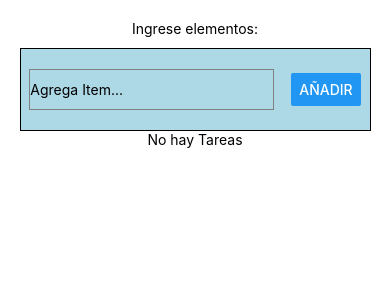
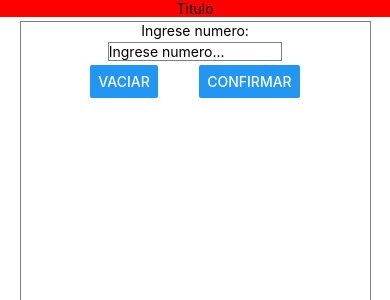
Before and after one commit to agustinfarinia1/curso-react-native, a React Native app: screen / in a window 390 px wide. Shown: the top 300 px of the page. Built offline with nearby package versions, Linux system fonts and the light colour scheme.

Commit message:
juego clase 3

```diff
--- a/App.js
+++ b/App.js
@@ -1,47 +1,35 @@
-import React, { useState } from "react";
-import { SafeAreaView, StyleSheet, Text, TextInput, View } from "react-native";
-import AddItem from "./Components/AddItem/AddItem";
-import ListItem from "./Components/ListItem/ListItem";
+import React from "react";
+import { StyleSheet, Text, View } from "react-native";
+import { SafeAreaProvider, SafeAreaView } from "react-native-safe-area-context";
+import Pantalla from "./src/Components/Pantalla/Pantalla";
+import Titulo from "./src/Components/Titulo/Titulo";
 
 export default function App() {
-    const [id, setId] = useState(0);
-    const [item, setItem] = useState("");
-    const [lista, setLista] = useState([]);
-
-    const agregarLista = () => {
-        agregarItem(item);
-    };
-
-    const agregarItem = (item) => {
-        setLista([
-            ...lista,
-            {
-                id: `${item}${id}`,
-                value: item,
-                state: false,
-            },
-        ]);
-        setId(id + 1);
-    };
-
-    const borrarItem = (idItem) => {
-        setLista(lista.filter((item) => item.id !== idItem));
-    };
-
     return (
-        <SafeAreaView style={styles.container}>
-            <Text>Ingrese elementos:</Text>
-            <AddItem setItem={setItem} agregarLista={agregarLista} />
-            <ListItem lista={lista} borrarItem={borrarItem} />
-        </SafeAreaView>
+        <SafeAreaProvider>
+            <SafeAreaView style={styles.container}>
+                <Titulo style={styles.titulo} />
+                <View style={styles.containerPantalla}>
+                    <Pantalla />
+                </View>
+            </SafeAreaView>
+        </SafeAreaProvider>
     );
 }
-
 const styles = StyleSheet.create({
     container: {
+        width: "100%",
         height: "100%",
-        flex: 1,
         alignItems: "center",
-        paddingTop: "5%",
+        backgroundColor: "red",
+    },
+    titulo: {
+        backgroundColor: "red",
+    },
+    containerPantalla: {
+        width: "100%",
+        height: "100%",
+        backgroundColor: "white",
+        alignItems: "center",
     },
 });
--- a/Components/AddItem/AddItem.js
+++ /dev/null
@@ -1,34 +0,0 @@
-import React from "react";
-import { Button, StyleSheet, TextInput, View } from "react-native";
-export default function AddItem(props) {
-    const { setItem, agregarLista } = props;
-    return (
-        <View style={styles.containerInput}>
-            <TextInput
-                placeholder="Agrega Item..."
-                onChangeText={(item) => setItem(item)}
-                style={styles.input}
-            />
-            <Button title="Añadir" onPress={() => agregarLista()} />
-        </View>
-    );
-}
-const styles = StyleSheet.create({
-    containerInput: {
-        backgroundColor: "lightblue",
-        flexDirection: "row",
-        width: "90%",
-        height: "10%",
-        marginTop: "3%",
-        justifyContent: "space-around",
-        alignItems: "center",
-        borderColor: "black",
-        borderWidth: 1,
-    },
-    input: {
-        borderColor: "grey",
-        borderWidth: 1,
-        width: "70%",
-        height: "50%",
-    },
-});
--- a/Components/ListItem/ListItem.js
+++ /dev/null
@@ -1,74 +0,0 @@
-import React, { useEffect, useState } from "react";
-import { FlatList, View, Text, Button, StyleSheet } from "react-native";
-
-export default function ListItem(props) {
-    const { lista, borrarItem } = props;
-    const [isRender, setIsRender] = useState(false);
-
-    const itemHecho = (item) => {
-        item.state = true;
-        setIsRender(!isRender);
-    };
-    return (
-        <>
-            {lista.length > 0 ? (
-                <FlatList
-                    style={styles.container}
-                    data={lista}
-                    renderItem={(data) => (
-                        <View style={styles.containerItem}>
-                            <Text
-                                style={
-                                    data.item.state
-                                        ? styles.itemHecho
-                                        : styles.item
-                                }
-                            >
-                                {data.item.value}
-                            </Text>
-                            <Button
-                                onPress={() => itemHecho(data.item)}
-                                title="H"
-                            />
-
-                            <Button
-                                onPress={() => borrarItem(data.item.id)}
-                                title="B"
-                            />
-                        </View>
-                    )}
-                    keyExtractor={(item) => item.id}
-                    extraData={isRender}
-                />
-            ) : (
-                <Text> No hay Tareas </Text>
-            )}
-        </>
-    );
-}
-
-const styles = StyleSheet.create({
-    container: {
-        width: "90%",
-        marginTop: "1%",
-        borderColor: "grey",
-        borderWidth: 1,
-    },
-    containerItem: {
-        width: "90%",
-        alignSelf: "center",
-        justifyContent: "space-between",
-        alignItems: "center",
-        flexDirection: "row",
-        marginVertical: "3%",
-        backgroundColor: "lightblue",
-    },
-    itemHecho: {
-        width: "80%",
-        textDecorationLine: "line-through",
-        color: "gray",
-    },
-    item: {
-        width: "80%",
-    },
-});
--- a/package.json
+++ b/package.json
@@ -15,7 +15,8 @@
     "react": "17.0.1",
     "react-dom": "17.0.1",
     "react-native": "0.64.3",
-    "react-native-web": "0.17.1"
+    "react-native-web": "0.17.1",
+    "react-native-safe-area-context": "3.3.2"
   },
   "devDependencies": {
     "@babel/core": "^7.12.9"
--- /dev/null
+++ b/src/Components/InputTexto/InputTexto.js
@@ -0,0 +1,54 @@
+import React from "react";
+import { Button, TextInput, View, StyleSheet } from "react-native";
+export default function InputTexto(props) {
+    const validarNumero = (numero) => {
+        props.setNumero(numero.replace(/[^0-9]/g, ""));
+    };
+    const vaciarInput = () => {
+        props.setNumero("");
+    };
+    const confirmarNumero = (numero) => {
+        console.log(numero);
+    };
+    return (
+        <View style={stylesInput.containerInput}>
+            <TextInput
+                style={stylesInput.input}
+                keyboardType="numeric"
+                placeholder="Ingrese numero..."
+                onChangeText={validarNumero}
+                maxLength={2}
+                value={props.numero}
+            ></TextInput>
+            <View style={stylesInput.containerButton}>
+                <Button onPress={() => vaciarInput()} title="Vaciar"></Button>
+                <Button
+                    onPress={() => confirmarNumero(props.numero)}
+                    title="Confirmar"
+                ></Button>
+            </View>
+        </View>
+    );
+}
+
+const stylesInput = StyleSheet.create({
+    containerInput: {
+        marginTop: "1%",
+        backgroundColor: "white",
+        height: "5%",
+        width: "100%",
+        alignItems: "center",
+    },
+    input: {
+        borderColor: "grey",
+        borderWidth: 1,
+        height: "100%",
+        width: "50%",
+    },
+    containerButton: {
+        width: "60%",
+        marginTop: "1%",
+        flexDirection: "row",
+        justifyContent: "space-between",
+    },
+});
--- /dev/null
+++ b/src/Components/Pantalla/Pantalla.js
@@ -0,0 +1,23 @@
+import React, { useState } from "react";
+import { Text, View, StyleSheet } from "react-native";
+import InputTexto from "../InputTexto/InputTexto";
+export default function Pantalla() {
+    const [numero, setNumero] = useState("");
+    return (
+        <View style={stylesPantalla.container}>
+            <Text style={stylesPantalla.text}>Ingrese numero:</Text>
+            <InputTexto numero={numero} setNumero={setNumero} />
+        </View>
+    );
+}
+
+const stylesPantalla = StyleSheet.create({
+    container: {
+        marginTop: "1%",
+        height: "90%",
+        width: "90%",
+        alignItems: "center",
+        borderColor: "gray",
+        borderWidth: 1,
+    },
+});
--- /dev/null
+++ b/src/Components/Titulo/Titulo.js
@@ -0,0 +1,9 @@
+import React from "react";
+import { Text, View } from "react-native";
+export default function Titulo(props) {
+    return (
+        <View style={props.style}>
+            <Text>Titulo</Text>
+        </View>
+    );
+}
```
Also changed, not shown: 1 other file (tests, documents, lock files or other folders).
